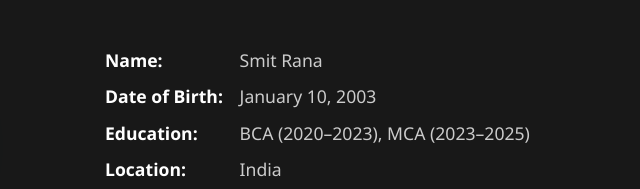
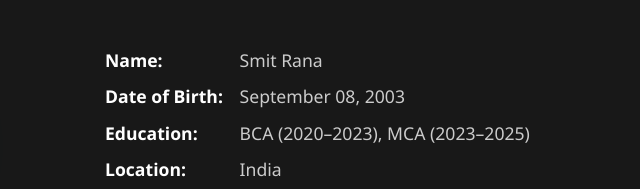
Before and after one commit to Smit-8923/Portfolio, a plain HTML site: page index.html in a window 1280 px wide. Shown: the part 931-1120 px from the top of the page, 452-1092 px from the left. Drawn offline with nearby package versions, Linux system fonts and the light colour scheme.

Commit message:
Update index.html

```diff
--- a/index.html
+++ b/index.html
@@ -61,7 +61,7 @@
           <h2 class="section-title">About Me</h2>
           <ul class="about-info list-unstyled">
             <li><strong>Name:</strong> Smit Rana</li>
-            <li><strong>Date of Birth:</strong> January 10, 2003</li>
+            <li><strong>Date of Birth:</strong> September 08, 2003</li>
             <li><strong>Education:</strong> BCA (2020–2023), MCA (2023–2025)</li>
             <li><strong>Location:</strong> India</li>
           </ul>
```
